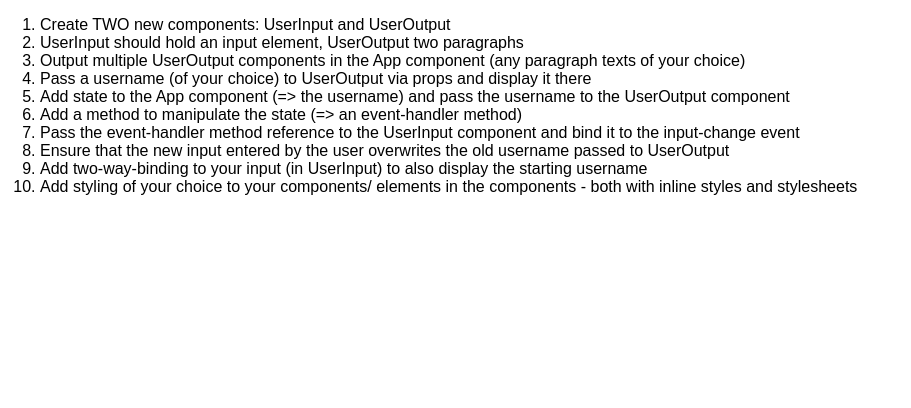
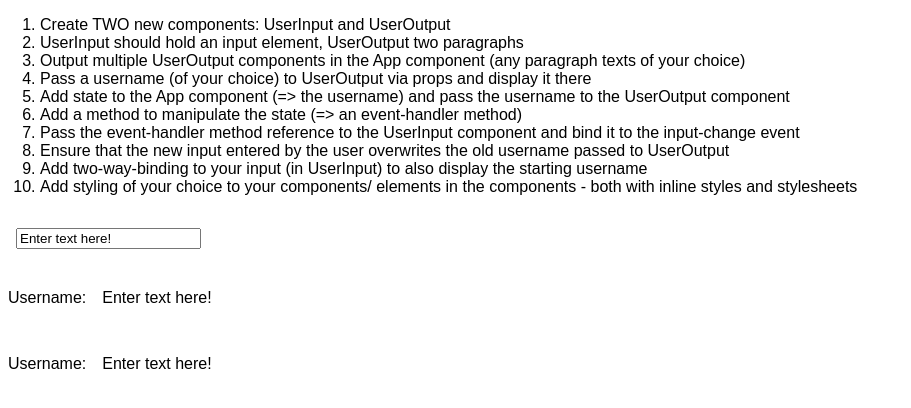
Before and after one commit to makomweb/notes-react-course, a React (Create React App) app in the folder react-complete-guide/: page / in a window 1280 px wide. Shown: the top 408 px of the page, without its empty margins (0-911 px from the left). Built offline with nearby package versions, Linux system fonts and the light colour scheme.

Commit message:
solution for chapter-3 assignment task

```diff
--- a/react-complete-guide/src/App.js
+++ b/react-complete-guide/src/App.js
@@ -1,7 +1,17 @@
 import React, { Component } from 'react';
 import './App.css';
+import UserInput from './Components/UserInput';
+import UserOutput from './Components/UserOutput';
 
 class App extends Component {
+  state = {
+    username: 'Enter text here!'
+  }
+
+  onUserInput = (event) => {
+    this.setState({ username: event.target.value });
+  }
+
   render() {
     return (
       <div className="App">
@@ -17,6 +27,12 @@ class App extends Component {
           <li>Add two-way-binding to your input (in UserInput) to also display the starting username</li>
           <li>Add styling of your choice to your components/ elements in the components - both with inline styles and stylesheets</li>
         </ol>
+
+        <div>
+          <UserInput value={this.state.username} userInput={this.onUserInput} />
+          <UserOutput username={this.state.username} />
+          <UserOutput username={this.state.username} />
+        </div>
       </div>
     );
   }
--- /dev/null
+++ b/react-complete-guide/src/Components/UserInput.js
@@ -0,0 +1,15 @@
+import React from 'react';
+
+const UserInput = (props) => {
+    const style = {
+        padding: '16px'
+    }
+
+    return (
+        <div style={style}>
+            <input placeholder={props.value} onChange={props.userInput} value={props.value} />
+        </div>
+    );
+}
+
+export default UserInput;
--- /dev/null
+++ b/react-complete-guide/src/Components/UserOutput.css
@@ -0,0 +1,9 @@
+.wrapper {
+    display: flex;
+  }
+.first {
+      padding: 8px;
+  }
+.second {
+      padding: 8px;
+  }
--- /dev/null
+++ b/react-complete-guide/src/Components/UserOutput.js
@@ -0,0 +1,13 @@
+import React from 'react';
+import './UserOutput.css'
+
+const UserOutput = (props) => {
+    return (
+        <div className="wrapper">
+            <div className="first"><p>Username:</p></div>
+            <div className="second"><p>{props.username}</p></div>
+        </div>
+    );
+}
+
+export default UserOutput;
```
